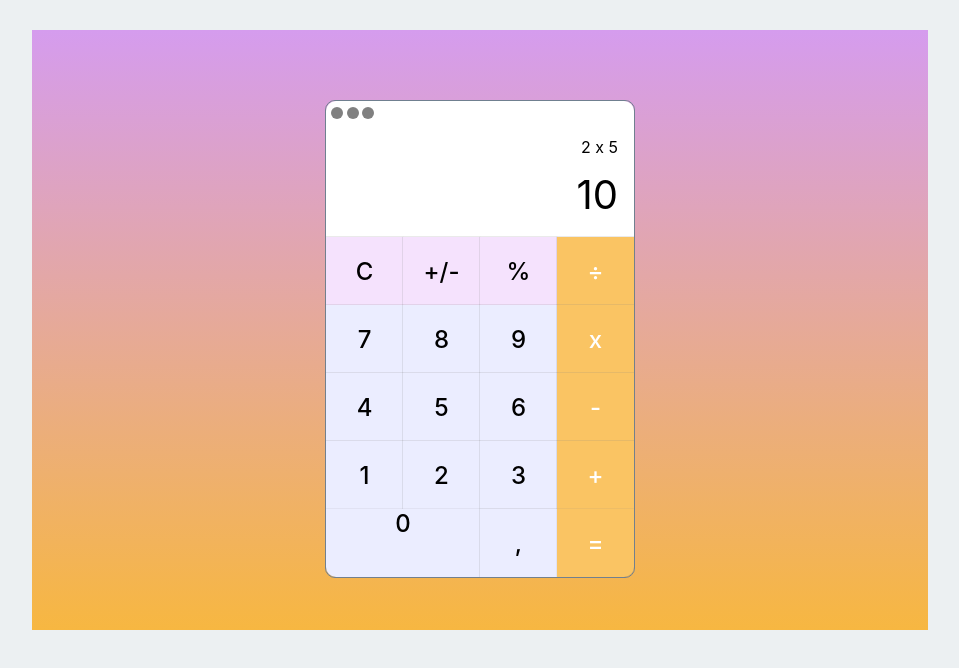
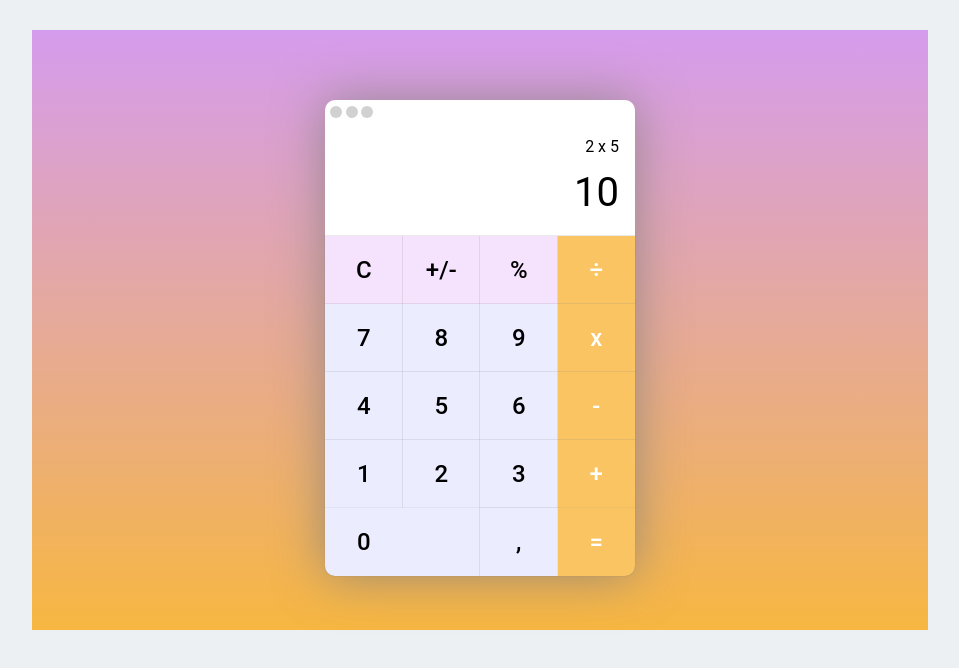
Before and after one commit to aishat001/challenge-cal1, a plain HTML site: page index.html in a window 1280 px wide. Shown: the whole page, without its empty margins (160-1119 px from the left). Drawn offline with Linux system fonts and the light colour scheme.

Commit message:
css files for calculator

```diff
--- a/CSS/index.css
+++ b/CSS/index.css
@@ -3,11 +3,11 @@
     margin: 0;
     padding: 0;
     box-sizing: border-box;
-    font-family: 'Avenir', -apple-system, BlinkMacSystemFont, 'Segoe UI', Roboto, Oxygen, Ubuntu, Cantarell, 'Open Sans', 'Helvetica Neue', sans-serif
-  }
+    font-family: 'Roboto', sans-serif;
+}
 body {
     width: 100%;
-    height: 670px;
+    height: 630px;
     padding: 0px;
     background:#ecf0f2;
     background-repeat: no-repeat;
@@ -40,13 +40,13 @@ body {
   }
 
   .red{
-    background:grey;
+    background:rgb(209, 209, 209);
   }
   .orange{
-    background:grey;
+    background:rgb(209, 209, 209);
   }
   .green{
-    background:grey;
+    background:rgb(209, 209, 209);
   }
 
   .cal {
@@ -64,9 +64,9 @@ body {
   .frame {
     display: grid;
     grid-template-rows: 2fr 5fr;
-    border: 1px solid slategrey;
     border-radius: 10px;
-    width: 310px
+    width: 310px;
+    box-shadow: 0px 0px 50px rgba(126, 125, 125, 0.76);
   }
   .display {
       display: grid;
@@ -107,10 +107,11 @@ body {
     font-size: 1.5rem;
     font-weight: 500;
 }
-span.zero {
-    align-items: flex-start;
-}
+
 .zero {
+    display: flex;
+    justify-content: flex-start;
+    padding: 0px 2rem;
     grid-column-start: 1;
     grid-column-end: 3;
     border-bottom-left-radius: 10px;
@@ -138,3 +139,11 @@ span.zero {
     background: #fac463;
     color: slategrey;
 }
+@media only screen and (min-width : 320px) and (max-width :475px) {
+    .cal {
+        width: 15rem;
+    }
+    .body {
+        width: 100%;
+    }
+}
```
